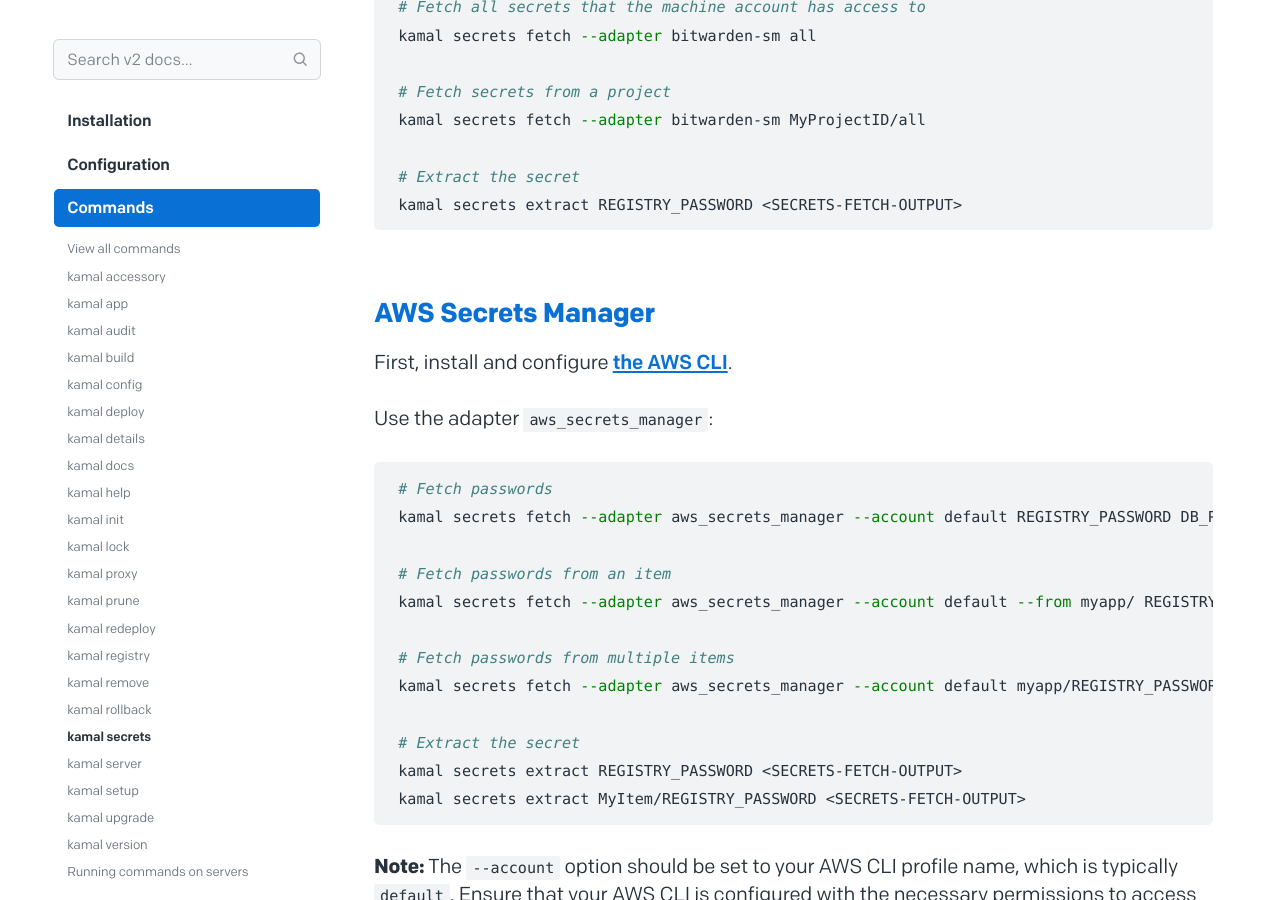
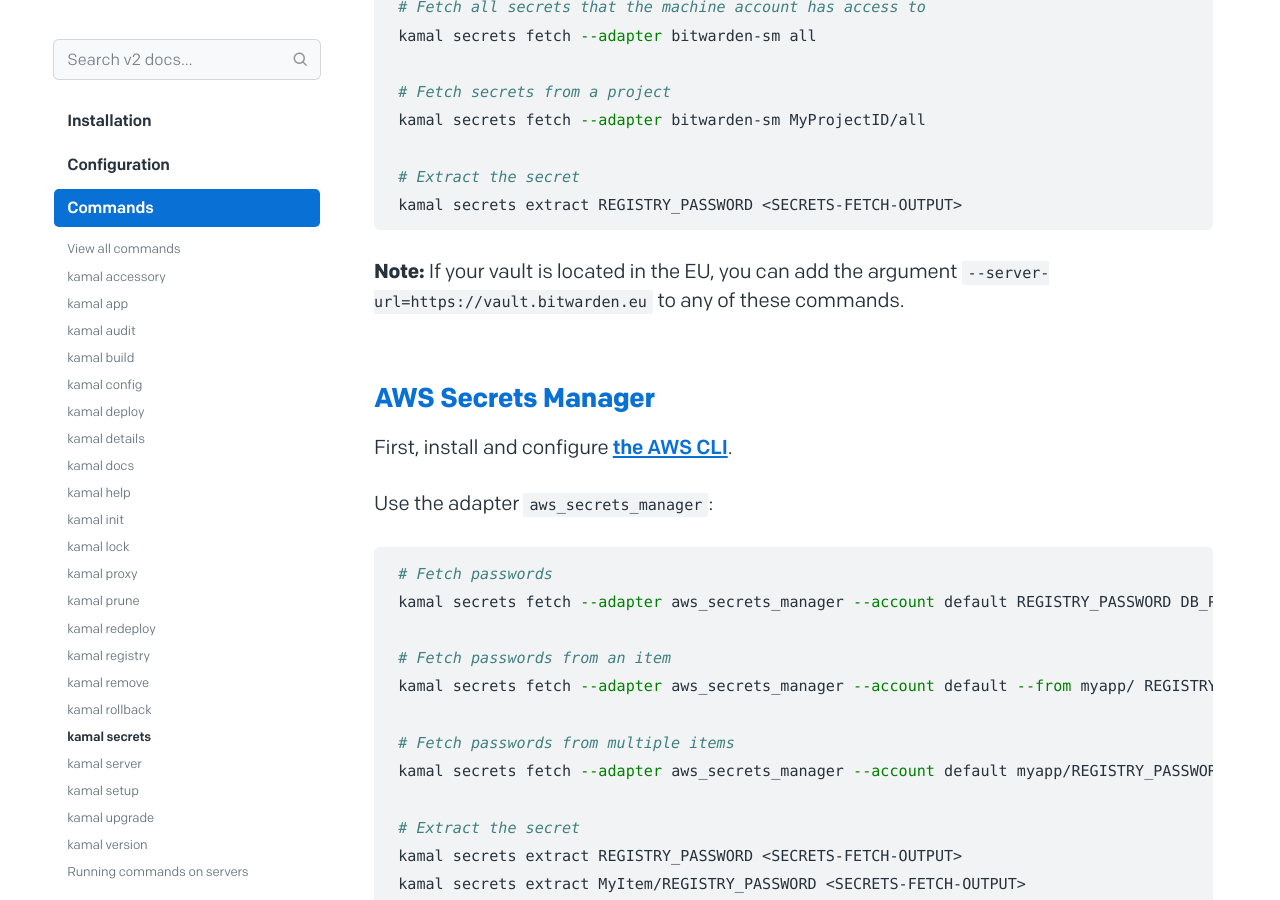
Before and after one commit to basecamp/kamal-site, a Jekyll site: the page built from docs/commands/secrets.md, in a window 1280 px wide and 900 px high, scrolled down 3038 px. Built offline with Jekyll 4.4.1, drawn with Linux system fonts in a browser that asks for light colours.

Commit message:
feat: document how EU vaults can be used with Bitwarden Secret Manager

````diff
--- a/docs/commands/secrets.md
+++ b/docs/commands/secrets.md
@@ -111,6 +111,8 @@ kamal secrets fetch --adapter bitwarden-sm MyProjectID/all
 # Extract the secret
 kamal secrets extract REGISTRY_PASSWORD <SECRETS-FETCH-OUTPUT>
 ```
+
+**Note:** If your vault is located in the EU, you can add the argument `--server-url=https://vault.bitwarden.eu` to any of these commands.
 
 ## AWS Secrets Manager
 
````
